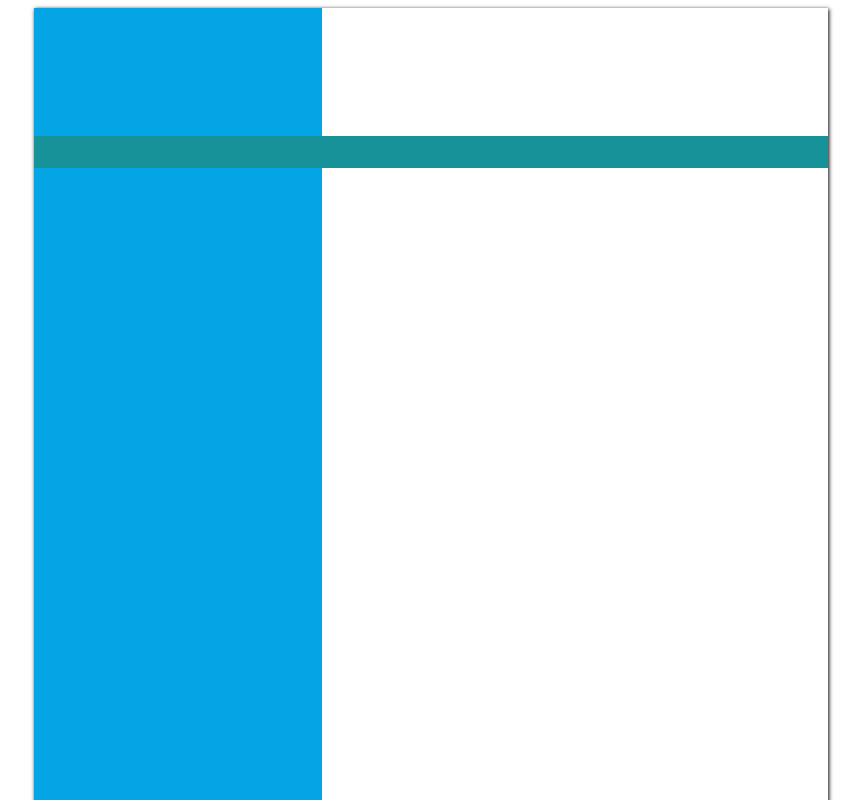
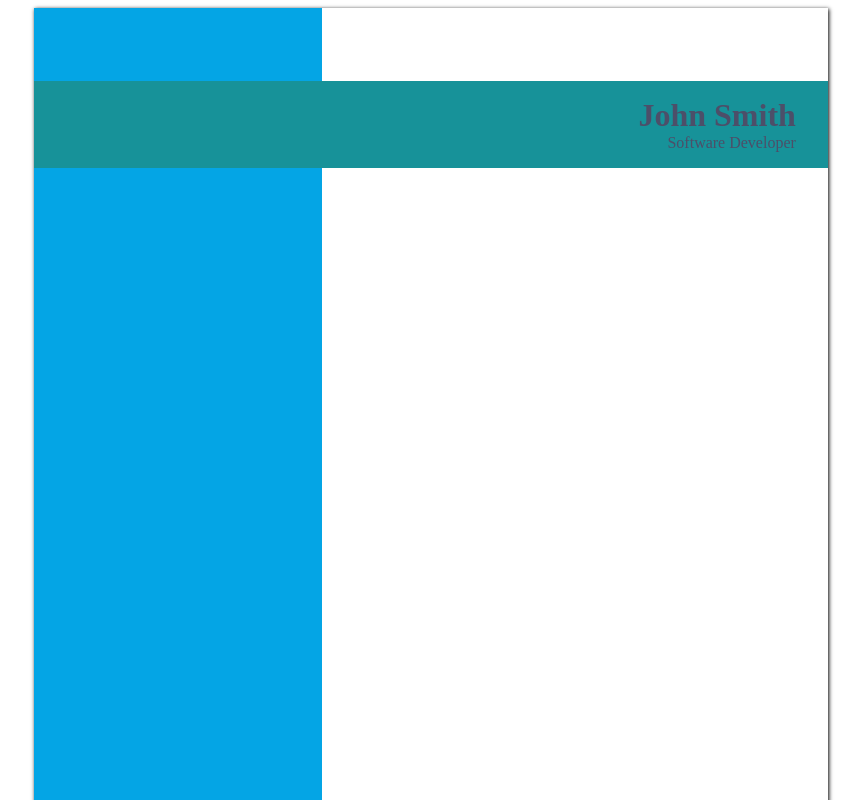
Before and after one commit to Thomsn1337/cv-maker, a React (Vite) app: page / in a window 1280 px wide. Shown: the top 800 px of the page, without its empty margins (209-1072 px from the left). Built offline with nearby package versions, Linux system fonts and the light colour scheme.

Commit message:
feat: add header content to cv preview

```diff
--- a/src/components/CVViewer.jsx
+++ b/src/components/CVViewer.jsx
@@ -2,14 +2,23 @@
 
 import styles from "@styles/cvViewer.module.css";
 
-/** @param {Object} param0
- * @param {CVData} param0.data  */
+/**
+ * @param {Object} param0
+ * @param {CVData} param0.data
+ *
+ * @returns {JSX.Element}
+ */
 export default function CVViewer({ data }) {
-    console.log(styles)
+    const { general, education, experience, skills, languages } = data;
 
     return (
         <div className={styles["cv-viewer"]}>
-            <div className={styles.header}></div>
+            <div className={styles.header}>
+                <h1>
+                    {general.firstName} {general.lastName}
+                </h1>
+                <p>{general.title}</p>
+            </div>
             <div className={styles.sidebar}></div>
             <div className={styles.content}></div>
         </div>
--- a/src/styles/cvViewer.module.css
+++ b/src/styles/cvViewer.module.css
@@ -14,6 +14,10 @@
     grid-template-rows: [header-start sidebar-start] 10rem [header-end content-start] 1fr [sidebar-end content-end];
 }
 
+/* ------ */
+/* Header */
+/* ------ */
+
 .header {
     background: var(--color-header);
     grid-area: header-start / header-start / header-end / header-end;
@@ -22,6 +26,16 @@
     padding: 1rem 2rem;
 }
 
+.header h1,
+.header p {
+    text-align: right;
+    margin: 0;
+}
+
+/* ------- */
+/* Sidebar */
+/* ------- */
+
 .sidebar {
     background: var(--color-sidebar);
     grid-area: sidebar-start / sidebar-start / sidebar-end / sidebar-end;
```
